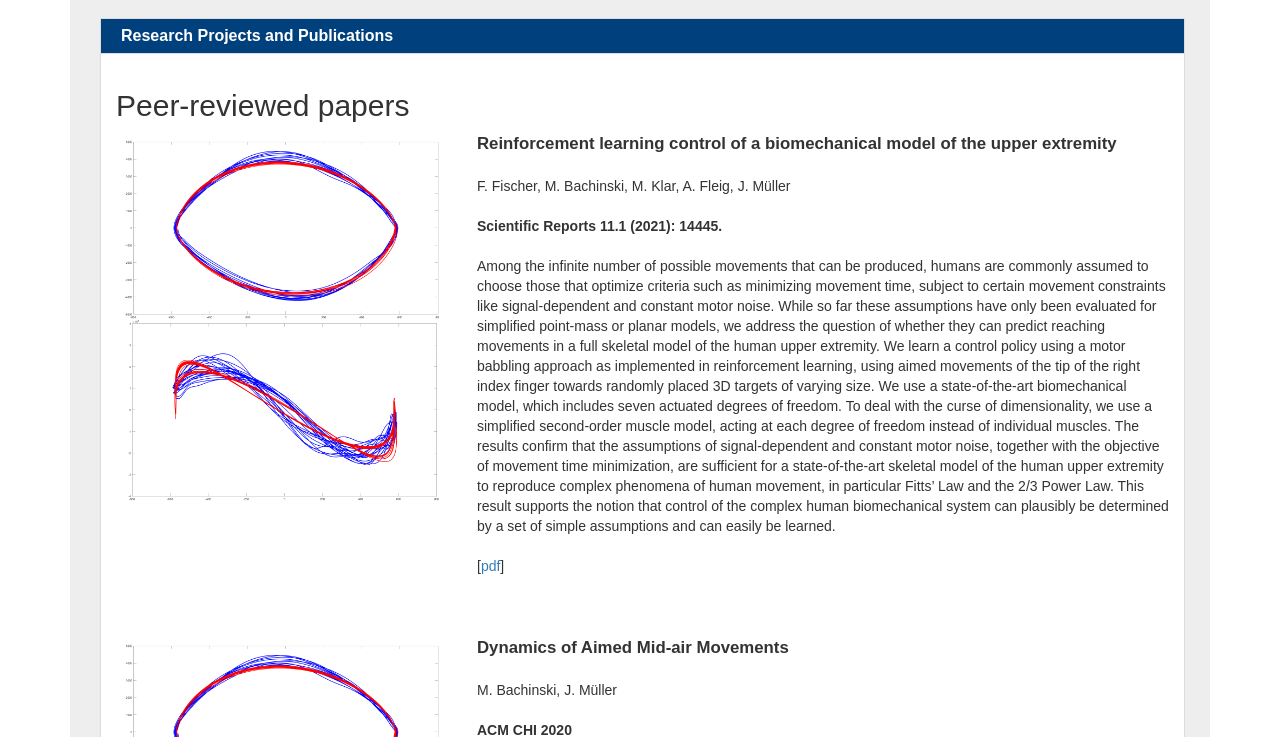
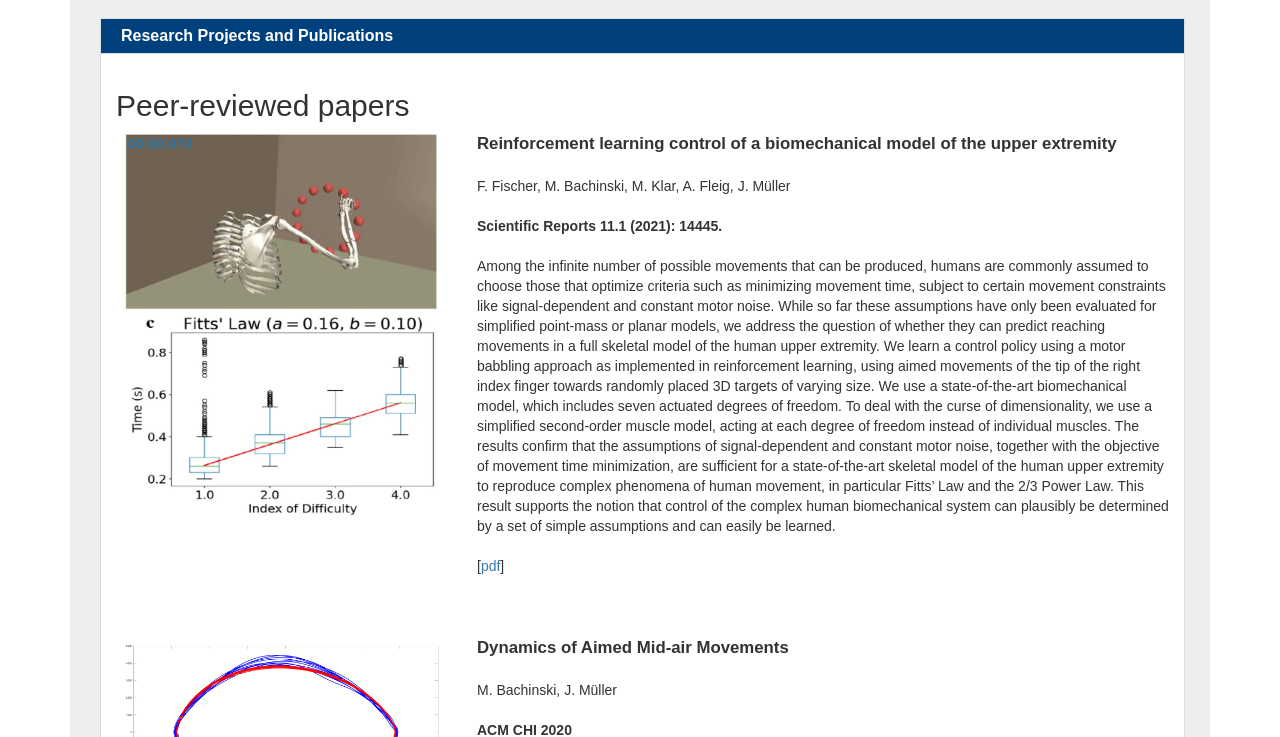
Before and after one commit to bachinskim/bachinskim.github.io, a plain HTML site: page index.html in a window 1280 px wide. Shown: the part 674-1411 px from the top of the page. Drawn offline with Linux system fonts and the light colour scheme.

Commit message:
added SR paper

```diff
--- a/index.html
+++ b/index.html
@@ -68,7 +68,7 @@
 						<!-- SR21 Reinforcement learning -->
 						<div class="row">
 							<div class="col-md-4" style="text-align:center">
-								<img style="width:95%;" src="./files/chi2020dynamics.png">
+								<img style="width:95%;" src="./files/sr21reinforcement.png">
 							</div>
 							<div class="col-md-8">
 								<span style="font-size:1.2em"><link color="red"> <b>Reinforcement learning control of a biomechanical model of the upper extremity</b></span>
```
Also changed, not shown: files/sr21reinforcement.png (added).
